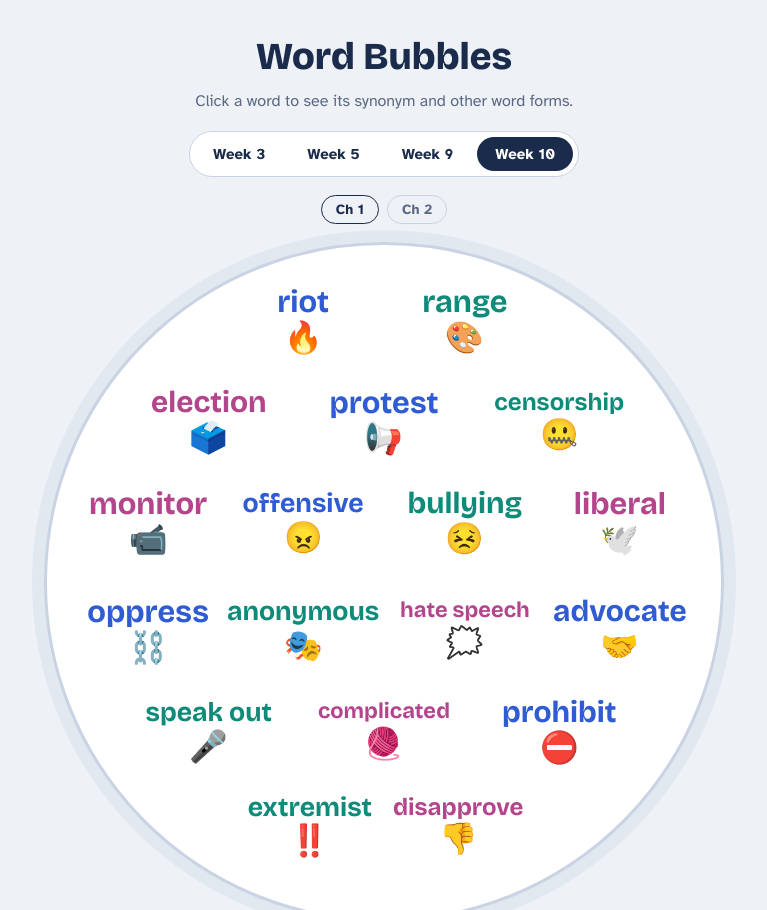
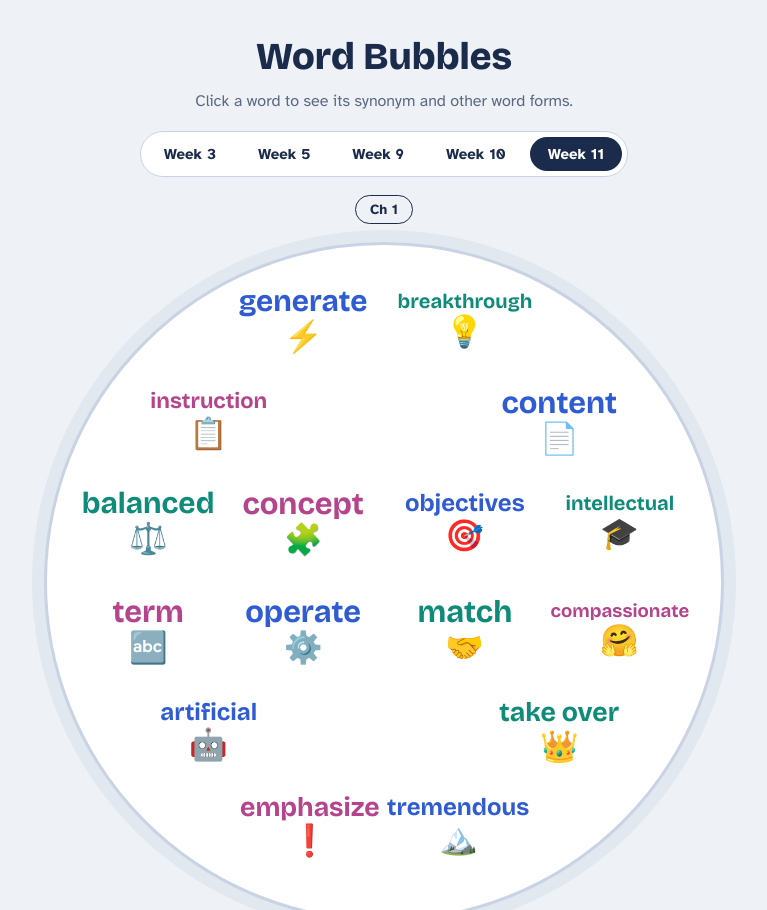
Before and after one commit to zynpoztrk2-wq/zeynepsenaozturk.github.io, a plain HTML site: page word-bubbles/index.html in a window 1280 px wide. Shown: the top 910 px of the page, without its empty margins (256-1023 px from the left). Drawn offline with nearby package versions, Linux system fonts and the light colour scheme.

Commit message:
Word Bubbles: add Week 11 Ch 1
Co-Authored-By: Claude Opus 5.5 <noreply@anthropic.com>
Claude-Session: https://claude.ai/code/session_01TqqCgikG65pnAVzqG82jCX

```diff
--- a/word-bubbles/index.html
+++ b/word-bubbles/index.html
@@ -123,6 +123,19 @@ const COLORS = ["--c1","--c2","--c3"];
 
 // Other word forms, shown with faint arrows when a word is opened ("form:part of speech")
 const FORMS = {
+  "generate":["generation:n","generator:n"],
+  "instruction":["instruct:v","instructor:n","instructional:adj"],
+  "balanced":["balance:n / v","unbalanced:adj"],
+  "concept":["conceptual:adj"],
+  "intellectual":["intellect:n","intellectually:adv"],
+  "term":["terminology:n"],
+  "operate":["operation:n","operator:n","operational:adj"],
+  "match":["mismatch:n"],
+  "compassionate":["compassion:n","compassionately:adv"],
+  "artificial":["artificially:adv"],
+  "take over":["takeover:n"],
+  "emphasize":["emphasis:n","emphatic:adj"],
+  "tremendous":["tremendously:adv"],
   "intend":["intention:n","intentional:adj","intentionally:adv"],
   "trial":["try:v"],
   "noticeable":["notice:v","noticeably:adv"],
@@ -284,6 +297,14 @@ const SETS = {
     ["sacrifice","give up",9,"⚖️"],["invade","intrude on",10,"🚪"],["surveillance","close watching",11,"👁️"],["investigate","look into",12,"🕵️"],
     ["contradiction","opposite claim",13,"🔀"],["convenience","ease",15,"🛋️"],
     ["interfere with","get in the way of",18,"✋"]
+  ],
+  w11ch1: [
+    ["generate","produce",0,"⚡"],["breakthrough","major discovery",1,"💡"],
+    ["instruction","teaching",2,"📋"],["content","material",4,"📄"],
+    ["balanced","even",5,"⚖️"],["concept","idea",6,"🧩"],["objectives","goals",7,"🎯"],["intellectual","smart",8,"🎓"],
+    ["term","word",9,"🔤"],["operate","work",10,"⚙️"],["match","be as good as",11,"🤝"],["compassionate","caring",12,"🤗"],
+    ["artificial","man-made",13,"🤖"],["take over","gain control",15,"👑"],
+    ["emphasize","stress",16,"❗"],["tremendous","huge",17,"🏔️"]
   ]
 };
 
@@ -291,7 +312,8 @@ const WEEKS = [
   {id:"w3", label:"Week 3", chapters:[{id:"w3"}]},
   {id:"w5", label:"Week 5", chapters:[{id:"w5ch1",label:"Ch 1"},{id:"w5ch2",label:"Ch 2"}]},
   {id:"w9", label:"Week 9", chapters:[{id:"w9ch1",label:"Ch 1"},{id:"w9ch2",label:"Ch 2"}]},
-  {id:"w10", label:"Week 10", chapters:[{id:"w10ch1",label:"Ch 1"},{id:"w10ch2",label:"Ch 2"}]}
+  {id:"w10", label:"Week 10", chapters:[{id:"w10ch1",label:"Ch 1"},{id:"w10ch2",label:"Ch 2"}]},
+  {id:"w11", label:"Week 11", chapters:[{id:"w11ch1",label:"Ch 1"}]}
 ];
 
 const cloud = document.getElementById("cloud");
```
Also changed, not shown: index.html (+2 -2 lines).
